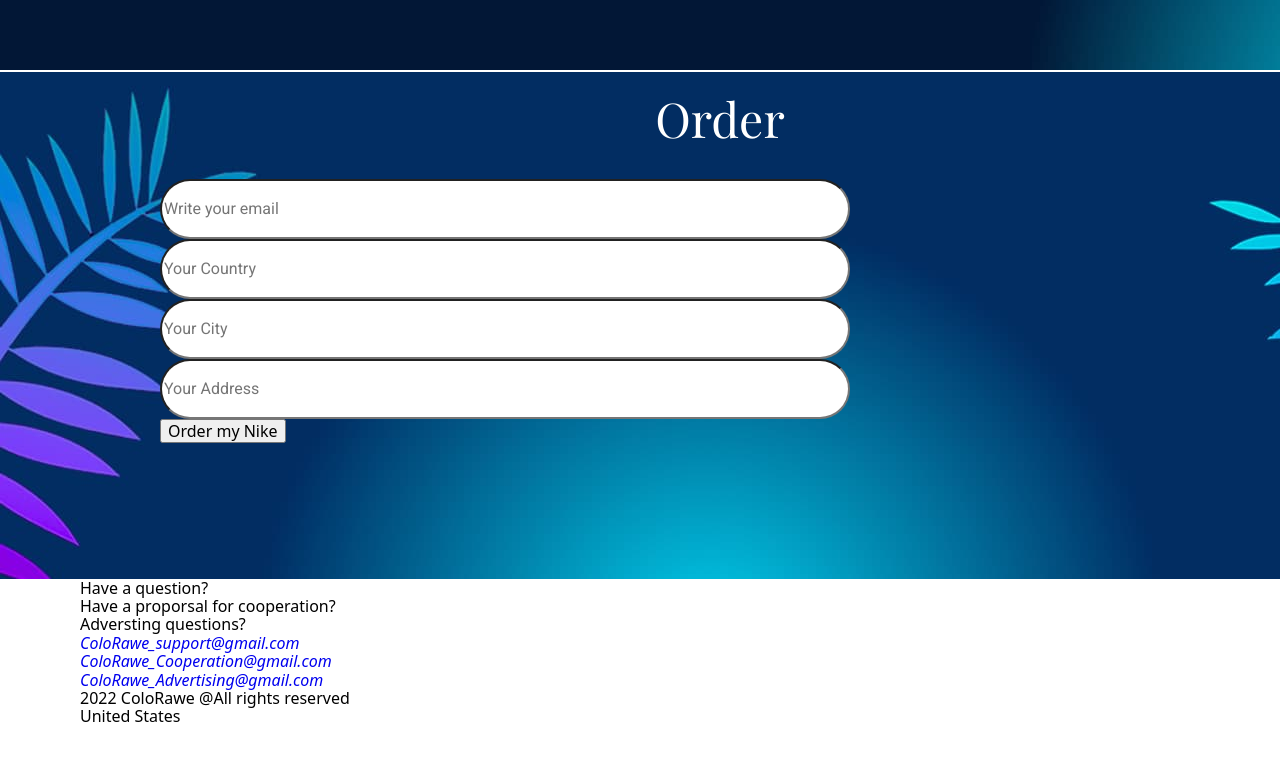
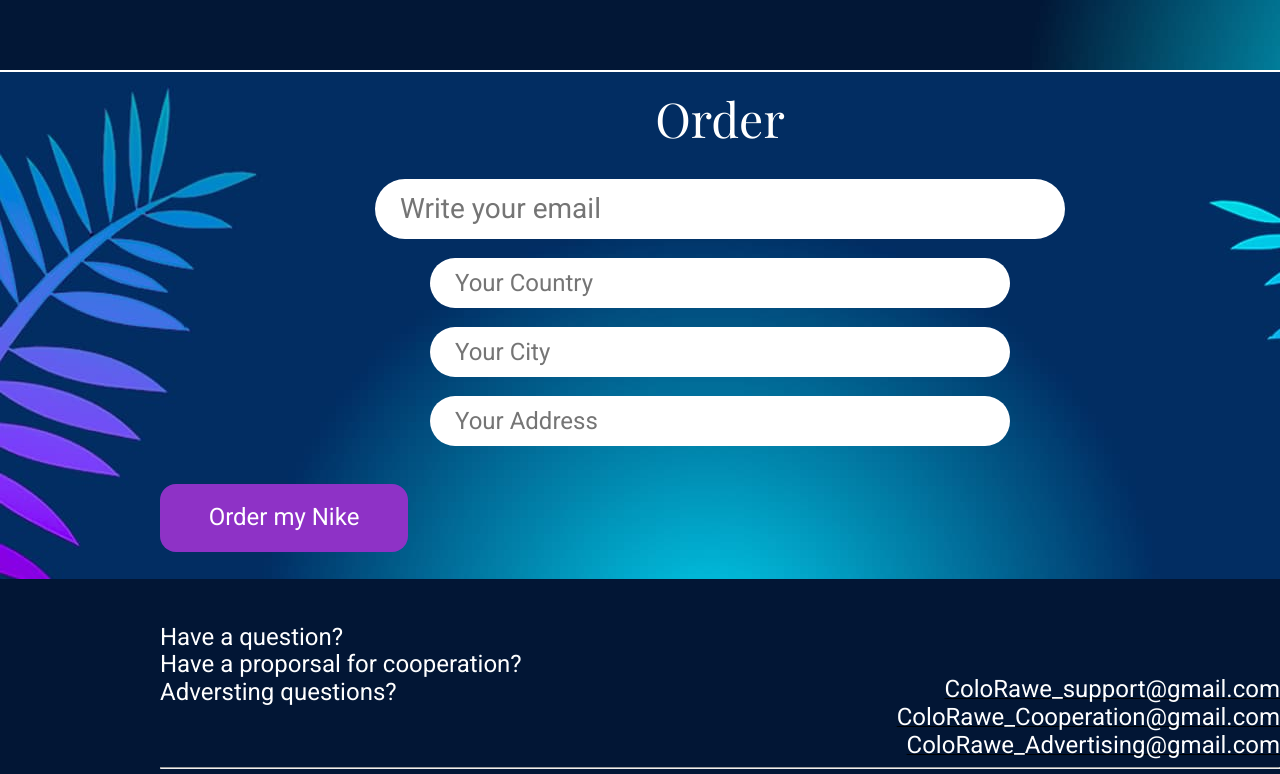
Before and after one commit to HutsuliakOleks/Nike_ColorRawe, a plain HTML site: page index.html in a window 1280 px wide. Shown: the part 2000-2774 px from the top of the page. Before the commit the page ends 2727 px from the top, so only its background shows below. Drawn offline with nearby package versions, Linux system fonts and the light colour scheme; a web font is replaced by a local one.

Commit message:
Проєкт ColoRawe (Дороблено)

```diff
--- a/index.html
+++ b/index.html
@@ -161,11 +161,11 @@
         <div class="container">
           <h2 class="order_title">Order</h2>
           <form class="order_form">
-            <label class="order_form_text">
+            <label class="order_form_email">
               <input
                 type="email"
                 placeholder="Write your email"
-                class="order_form_text_box"
+                class="order_form_email_box"
               />
             </label>
             <label class="order_form_text">
@@ -228,10 +228,14 @@
             </li>
           </ul>
         </address>
+        <hr />
         <p class="footer_corporation">
           2022 ColoRawe @All rights reserved <br />
           United States
         </p>
+        <div class ="footer_logo">
+          <span class ="footer_logo_text">C & R</span>
+        </div>
       </div>
     </footer>
   </body>
--- a/styles/styles.css
+++ b/styles/styles.css
@@ -40,7 +40,7 @@
 .logo {
   background-image: url("../images/ed69f7fa91929ff49ecafac2bfd72360_2.png");
   background-repeat: no-repeat;
-  width: 600px;
+  width: 100px;
   height: 60px;
 }
 
@@ -61,6 +61,7 @@
 
 .navigation {
   align-items: center;
+  margin-left: 150px;
 }
 
 .navigation_list {
@@ -71,6 +72,7 @@
   align-items: center;
   padding-top: 29px;
   padding-bottom: 29px;
+  margin-left: auto;
 }
 
 .navigation_list_item {
@@ -95,7 +97,6 @@
 }
 
 .language_list_item {
-
 }
 
 .language_list_item_link {
@@ -218,6 +219,7 @@
   list-style: none;
   display: flex;
   column-gap: 93px;
+  align-items: center;
 }
 
 .reviews_list_item:nth-child(1) {
@@ -320,23 +322,121 @@
   color: white;
 }
 
+input {
+  border-radius: 50px;
+}
+
+.order_form {
+  column-gap: 50px;
+  padding-bottom: 19px;
+  display: block;
+  justify-items: center;
+}
+
 .order_form_text {
   display: block;
-  row-gap: 19px;
+  padding-bottom: 19px;
 }
 
 .order_form_text_box {
   font-family: var(--font-family);
-  border-radius: 50px;
+  font-size: 24px;
   background-color: white;
   width: 580px;
   height: 50px;
+  border: none;
+  padding-left: 25px;
 }
 
-.order_form_text_box:first-child {
+.order_form_email {
+  display: block;
+  padding-bottom: 19px;
+}
+
+.order_form_email_box {
   font-family: var(--font-family);
-  border-radius: 50px;
+  font-size: 28px;
   background-color: white;
   width: 690px;
   height: 60px;
+  border: none;
+  padding-left: 25px;
 }
+
+.order_button {
+  border: none;
+  border-radius: 16px;
+  width: 248px;
+  height: 68px;
+  font-family: var(--font-family);
+  font-weight: 400;
+  font-size: 24px;
+  color: white;
+  background-color: #8e32c6;
+  padding-left: auto;
+  padding-right: auto;
+}
+
+.footer {
+  background-color: #021635;
+  width: 1440px;
+  height: 292px;
+  text-justify: left;
+  margin-left: auto;
+  margin-right: auto;
+}
+
+.footer_list {
+  color: white;
+  padding-top: 45px;
+  padding-bottom: 20px;
+}
+
+.footer_list_item_question {
+  font-family: var(--font-family);
+  font-weight: 400;
+  font-size: 24px;
+  color: #fff;
+}
+
+.footer_address {
+  text-align: right;
+}
+
+.footer_address_list {
+  text-decoration: underline;
+  text-decoration-skip-ink: none;
+  margin-top: -50px;
+}
+
+.footer_address_list_item {
+  padding-top: -50px;
+}
+
+.footer_address_list_item_link {
+  font-family: var(--font-family);
+  font-weight: 400;
+  font-size: 24px;
+  color: white;
+  font-style: normal;
+}
+
+.footer_corporation {
+  font-family: var(--font-family);
+  font-weight: 400;
+  font-size: 18px;
+  color: white;
+  padding-bottom: 50px;
+}
+
+.footer_logo {
+  background-image: url("../images/ed69f7fa91929ff49ecafac2bfd72360_2.png");
+}
+
+.footer_logo_text {
+  font-family: var(--third-family);
+  font-weight: 400;
+  font-size: 24px;
+  color: white;
+  text-align: right;
+}
```
